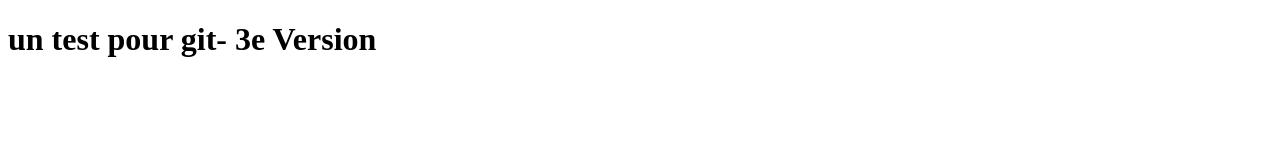
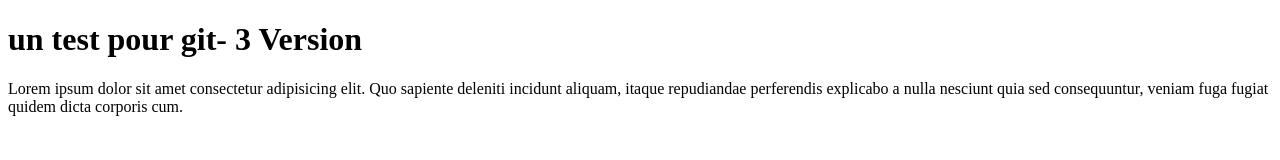
Before and after one commit to pmoukda/premier, a plain HTML site: page index.html in a window 1280 px wide. Drawn offline with Linux system fonts and the light colour scheme.

Commit message:
3e Version

```diff
--- a/index.html
+++ b/index.html
@@ -6,6 +6,7 @@
     <title>Document</title>
 </head>
 <body>
-    <h1>un test  pour git- 3e Version</h1>
+    <h1>un test  pour git- 3 Version</h1>
+    <p>Lorem ipsum dolor sit amet consectetur adipisicing elit. Quo sapiente deleniti incidunt aliquam, itaque repudiandae perferendis explicabo a nulla nesciunt quia sed consequuntur, veniam fuga fugiat quidem dicta corporis cum.</p>
 </body>
 </html>
```
